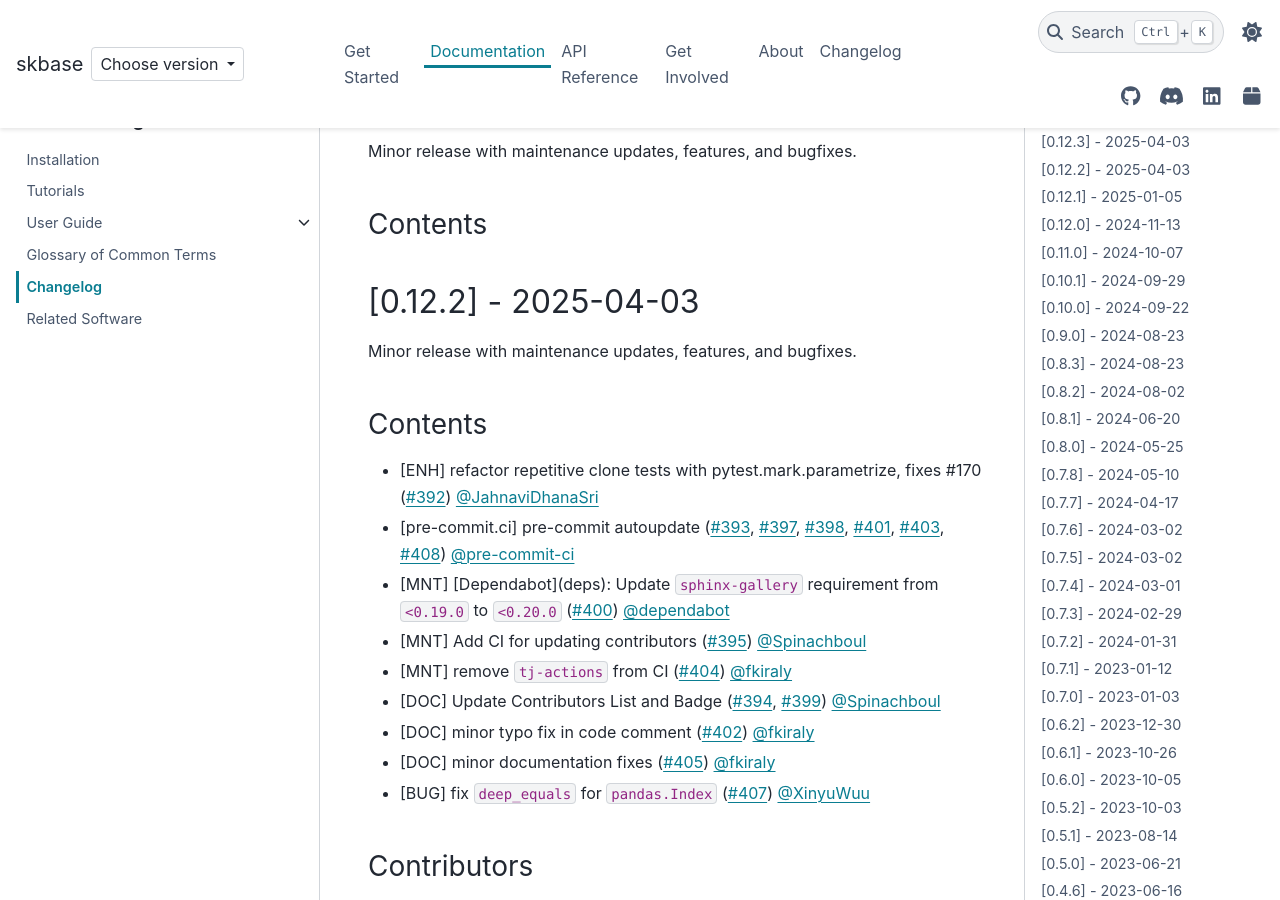
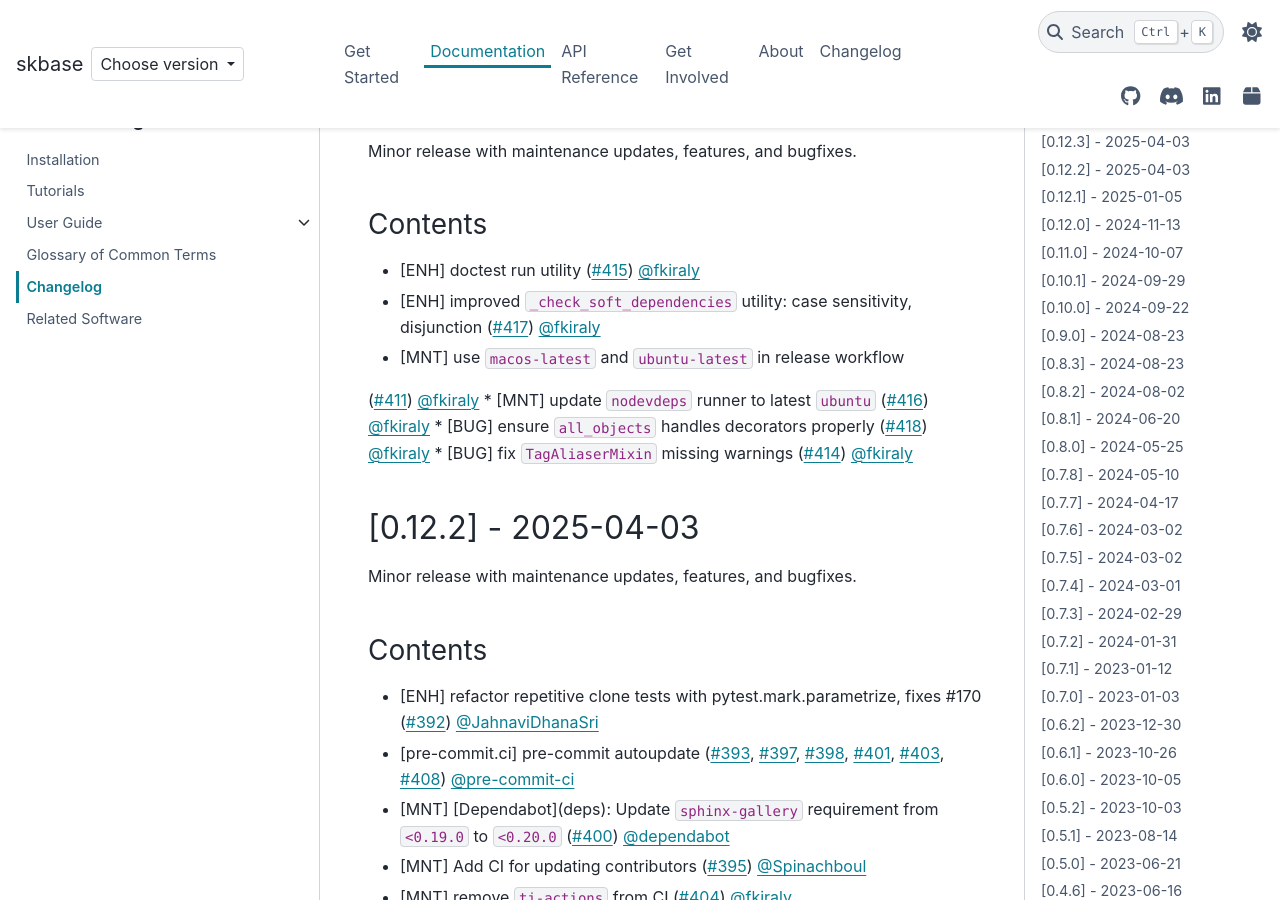
Before and after one commit to sktime/skbase, a Sphinx documentation site: the page built from docs/source/user_documentation/changelog.rst, in a window 1280 px wide and 900 px high, scrolled down 402 px. Built offline with Sphinx 7.4.7 and the PyData theme 0.15.4, drawn with Linux system fonts in a browser that asks for light colours; comment, search, counter and statistics services are not loaded.

Commit message:
changelog

```diff
--- a/docs/source/user_documentation/changelog.rst
+++ b/docs/source/user_documentation/changelog.rst
@@ -21,6 +21,15 @@ Minor release with maintenance updates, features, and bugfixes.
 
 Contents
 --------
+
+* [ENH] doctest run utility (:pr:`415`) :user:`fkiraly`
+* [ENH] improved ``_check_soft_dependencies`` utility: case sensitivity, disjunction
+  (:pr:`417`) :user:`fkiraly`
+* [MNT] use ``macos-latest`` and ``ubuntu-latest`` in release workflow
+(:pr:`411`) :user:`fkiraly`
+* [MNT] update ``nodevdeps`` runner to latest ``ubuntu`` (:pr:`416`) :user:`fkiraly`
+* [BUG] ensure ``all_objects`` handles decorators properly (:pr:`418`) :user:`fkiraly`
+* [BUG] fix ``TagAliaserMixin`` missing warnings (:pr:`414`) :user:`fkiraly`
 
 
 [0.12.2] - 2025-04-03
```
